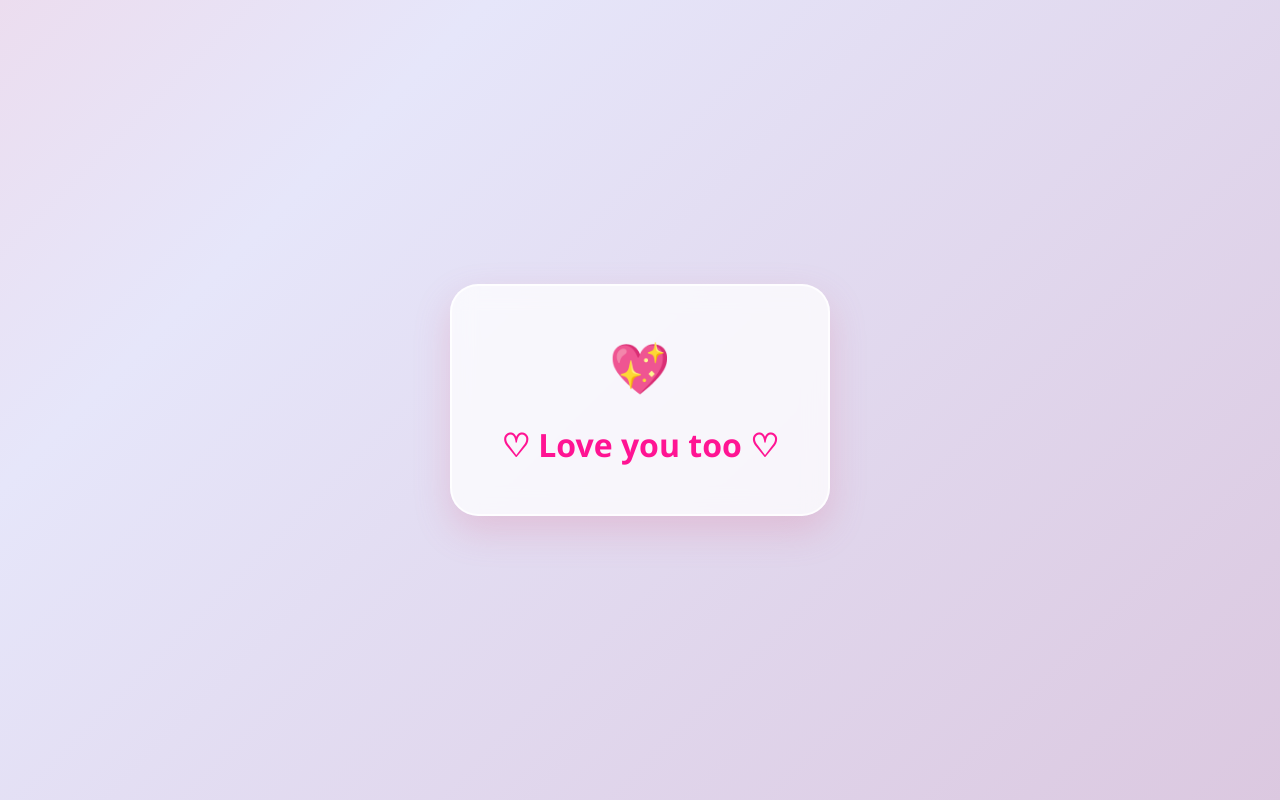
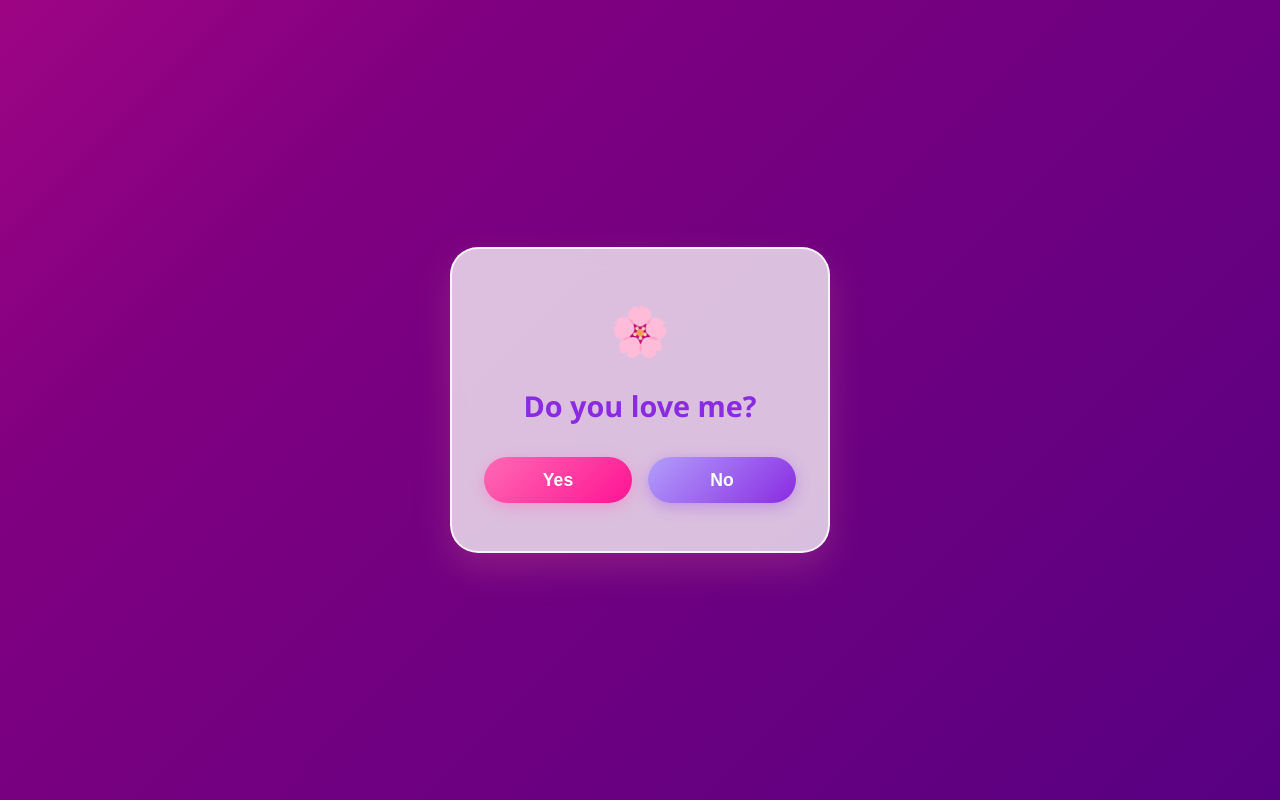
Before and after one commit to RM6401/DULM, a plain HTML site: page index.html in a window 1280 px wide. Both pictures are taken after a click on the button "No". Drawn offline with Linux system fonts and the light colour scheme.

Commit message:
Add files via upload

```diff
--- a/index.html
+++ b/index.html
@@ -17,7 +17,8 @@
       justify-content: center;
       align-items: center;
       font-family: 'Quicksand', 'Segoe UI', system-ui, sans-serif;
-      background: linear-gradient(135deg, #ffc0cb 0%, #e6e6fa 50%, #d8bfd8 100%);
+      /* Changed to deeper pink, purple, and violet */
+      background: linear-gradient(135deg, #ff1493 0%, #800080 50%, #4b0082 100%);
       background-size: 200% 200%;
       animation: gradientBG 6s ease infinite alternate;
     }
@@ -124,7 +125,8 @@
       <h1>Do you love me?</h1>
       <div class="btn-container">
         <button class="btn btn-yes" onclick="showPage2()">Yes</button>
-        <button class="btn btn-no" onclick="showPage2()">No</button>
+        <!-- Changed onclick to trigger the random popup function -->
+        <button class="btn btn-no" onclick="showRandomMessage()">No</button>
       </div>
     </div>
 
@@ -140,6 +142,21 @@
       document.getElementById('page1').classList.add('hidden');
       document.getElementById('page2').classList.remove('hidden');
     }
+
+    // New function for the 'No' button behavior
+    function showRandomMessage() {
+      const messages = [
+        "Aww",
+        "Don't lie",
+        "I know you are lying",
+        "I know deep down you love me~",
+        "Love you",
+        "😍",
+        "No~~"
+      ];
+      const randomIndex = Math.floor(Math.random() * messages.length);
+      alert(messages[randomIndex]);
+    }
   </script>
 
 </body>
```
